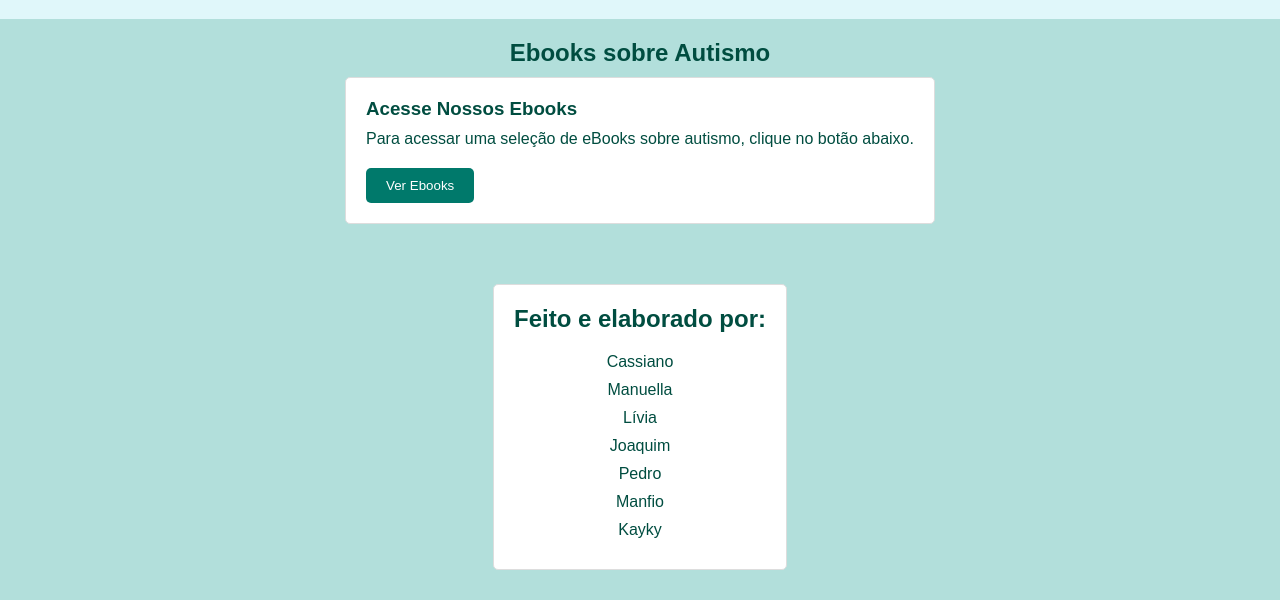
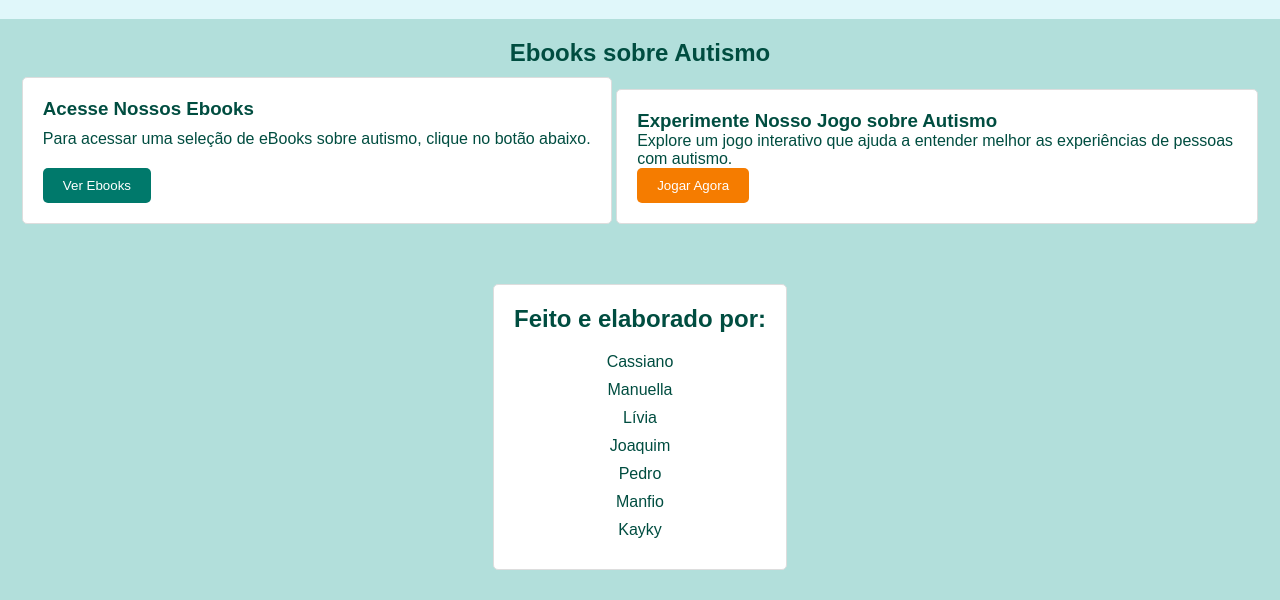
Before and after one commit to ZxKayy/Autistas-em-dialogo, a plain HTML site: page index.html in a window 1280 px wide. Shown: the part 1039-1639 px from the top of the page. Drawn offline with Linux system fonts and the light colour scheme.

Commit message:
Update index.html

```diff
--- a/index.html
+++ b/index.html
@@ -137,6 +137,31 @@
             background-color: #004d40; /* Verde escuro */
         }
 
+        /* Estilo do botão de jogo */
+        .game-item {
+            background-color: white;
+            border: 1px solid #ddd;
+            border-radius: 5px;
+            padding: 20px;
+            margin: 10px auto;
+            display: inline-block;
+            max-width: 600px;
+            text-align: left;
+        }
+
+        .game-item button {
+            background-color: #f57c00; /* Laranja */
+            color: white;
+            border: none;
+            padding: 10px 20px;
+            border-radius: 5px;
+            cursor: pointer;
+        }
+
+        .game-item button:hover {
+            background-color: #e65100; /* Laranja escuro */
+        }
+
         .team {
             background-color: #b2dfdb; /* Azul verde claro */
             padding: 20px;
@@ -221,6 +246,14 @@
                 <button>Ver Ebooks</button>
             </a>
         </div>
+        <!-- Botão para página de jogo -->
+        <div class="game-item">
+            <h3>Experimente Nosso Jogo sobre Autismo</h3>
+            <p>Explore um jogo interativo que ajuda a entender melhor as experiências de pessoas com autismo.</p>
+            <a href="https://link-do-jogo" target="_blank">
+                <button>Jogar Agora</button>
+            </a>
+        </div>
     </section>
     <section id="about" class="team">
         <div class="team-info">
```
